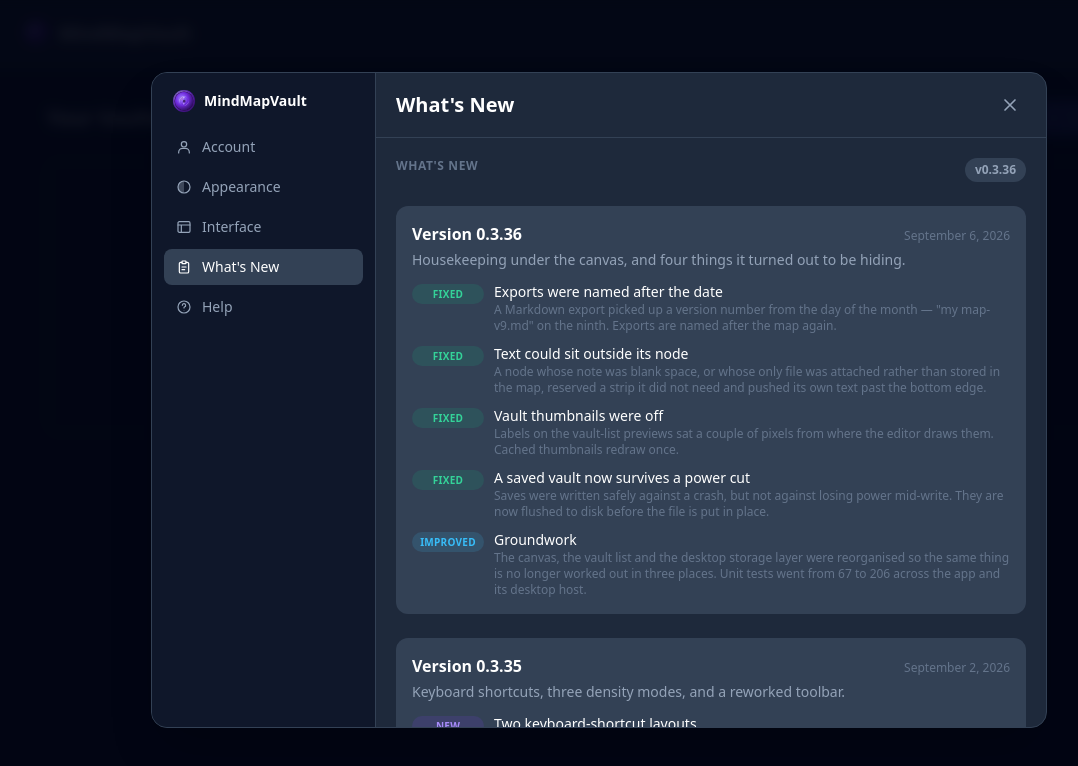
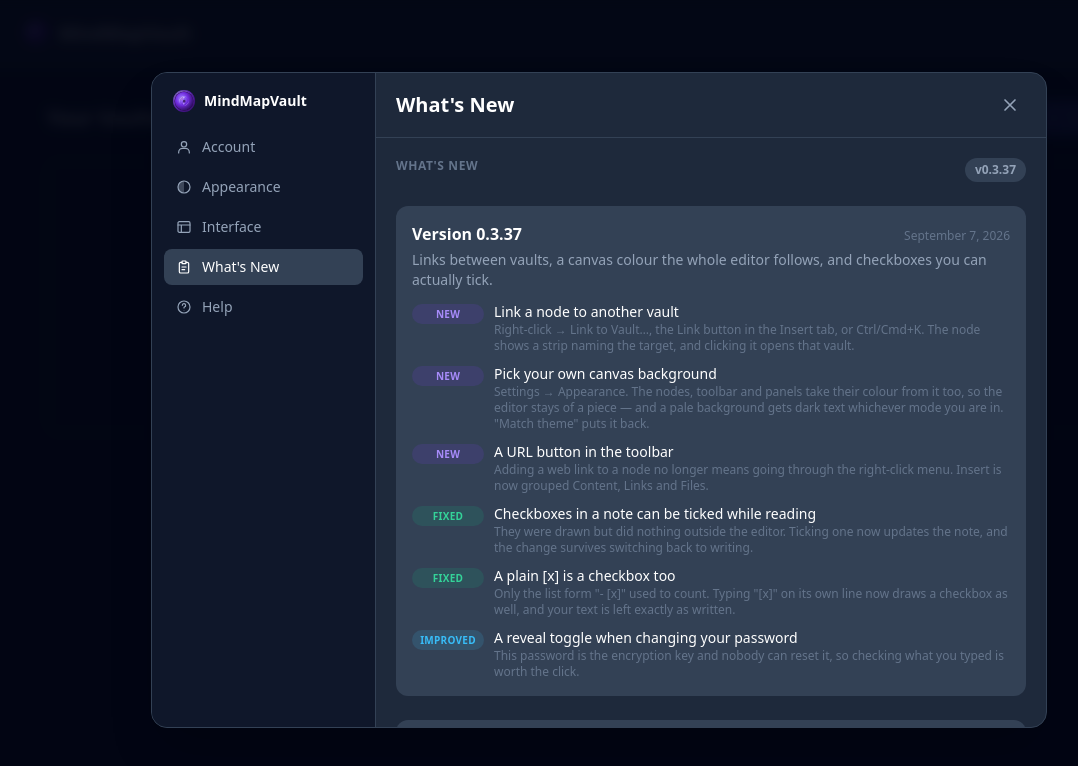
Before and after one commit to mindmapvault/mindmapvault-foss, a React (Vite) app in the folder frontend_app/: page /mindmap/vaults in a window 1280 px wide. Shown: the top 766 px of the page, without its empty margins (41-1119 px from the left). Built offline with nearby package versions, Linux system fonts and the light colour scheme.

Commit message:
chore: release 0.3.37

```diff
--- a/frontend_app/package.json
+++ b/frontend_app/package.json
@@ -1,6 +1,6 @@
 {
   "name": "mindmapvault-desktop-app",
-  "version": "0.3.36",
+  "version": "0.3.37",
   "private": true,
   "type": "module",
   "scripts": {
--- a/frontend_app/src/changelog.ts
+++ b/frontend_app/src/changelog.ts
@@ -12,7 +12,7 @@
  * equal `CHANGELOG[0].version`.
  */
 
-export const APP_VERSION = '0.3.36';
+export const APP_VERSION = '0.3.37';
 
 /**
  * localStorage key recording the last version whose "What's New" the user saw.
@@ -36,6 +36,43 @@ export interface ChangelogEntry {
 }
 
 export const CHANGELOG: ChangelogEntry[] = [
+  {
+    version: '0.3.37',
+    date: '2026-09-07',
+    highlights: 'Links between vaults, a canvas colour the whole editor follows, and checkboxes you can actually tick.',
+    items: [
+      {
+        kind: 'feature',
+        title: 'Link a node to another vault',
+        desc: 'Right-click → Link to Vault…, the Link button in the Insert tab, or Ctrl/Cmd+K. The node shows a strip naming the target, and clicking it opens that vault.',
+      },
+      {
+        kind: 'feature',
+        title: 'Pick your own canvas background',
+        desc: 'Settings → Appearance. The nodes, toolbar and panels take their colour from it too, so the editor stays of a piece — and a pale background gets dark text whichever mode you are in. "Match theme" puts it back.',
+      },
+      {
+        kind: 'feature',
+        title: 'A URL button in the toolbar',
+        desc: 'Adding a web link to a node no longer means going through the right-click menu. Insert is now grouped Content, Links and Files.',
+      },
+      {
+        kind: 'fix',
+        title: 'Checkboxes in a note can be ticked while reading',
+        desc: 'They were drawn but did nothing outside the editor. Ticking one now updates the note, and the change survives switching back to writing.',
+      },
+      {
+        kind: 'fix',
+        title: 'A plain [x] is a checkbox too',
+        desc: 'Only the list form "- [x]" used to count. Typing "[x]" on its own line now draws a checkbox as well, and your text is left exactly as written.',
+      },
+      {
+        kind: 'improvement',
+        title: 'A reveal toggle when changing your password',
+        desc: 'This password is the encryption key and nobody can reset it, so checking what you typed is worth the click.',
+      },
+    ],
+  },
   {
     version: '0.3.36',
     date: '2026-09-06',
```
Also changed, not shown: 1 other file (tests, documents, lock files or other folders).
